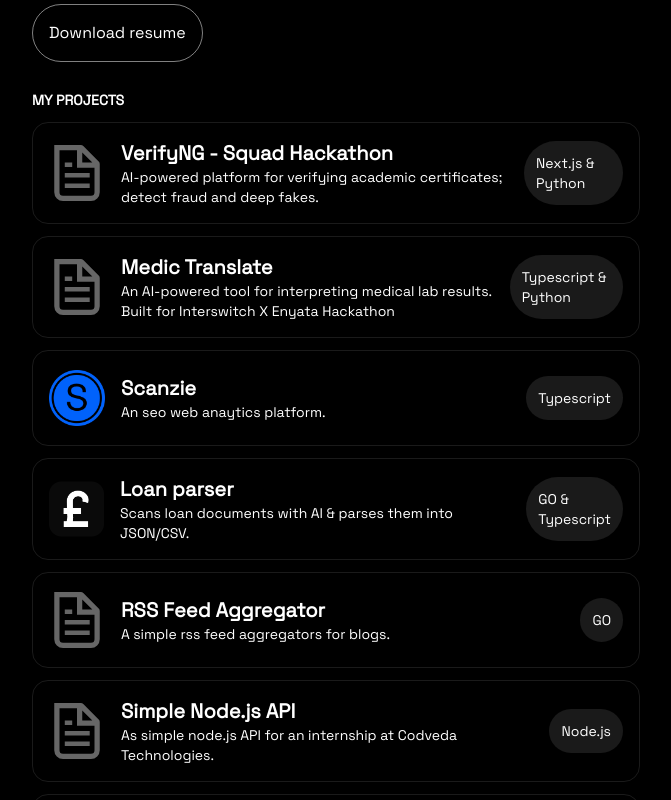
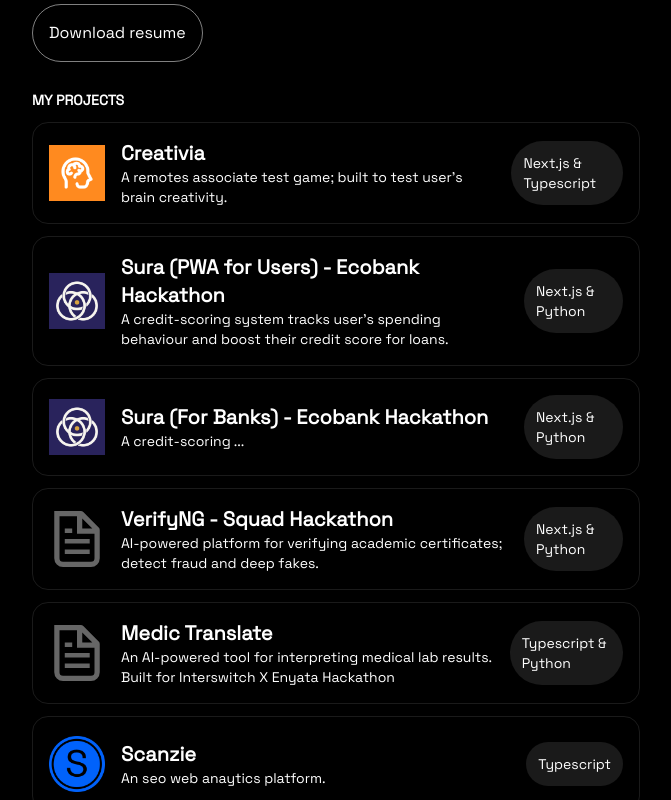
Before and after one commit to fisayo-dev/fisayobadina, a Next.js app: page / in a window 1280 px wide. Shown: the part 620-1420 px from the top of the page, without its empty margins (304-975 px from the left). Built offline with nearby package versions, Linux system fonts and the light colour scheme.

Commit message:
chore: add  new projects and images

```diff
--- a/app/page.tsx
+++ b/app/page.tsx
@@ -17,6 +17,30 @@
 }
 const Home = () => {
   const projects: Projects[] = [
+    {
+      link: "https://creativia-eight.vercel.app/",
+      name: "Creativia",
+      description:
+        "A remotes associate test game; built to test user's brain creativity.",
+      language: "Next.js & Typescript",
+       image: "/logos/creativia.png",
+    },
+    {
+      link: "https://surausers.vercel.app/",
+      name: "Sura (PWA for Users) - Ecobank Hackathon",
+      description:
+        "A credit-scoring system tracks user's spending behaviour and boost their credit score for loans.",
+      language: "Next.js & Python",
+       image: "/logos/sura.png",
+    },
+    {
+      link: "https://sura-seven.vercel.app/",
+      name: "Sura (For Banks) - Ecobank Hackathon",
+      description:
+        "A credit-scoring API that banks (Ecobank) can integrate into their app and effectively evaluate a user's credit score based on spending activities.",
+      language: "Next.js & Python",
+       image: "/logos/sura.png",
+    },
     {
       link: "https://verifyng-three.vercel.app/",
       name: "VerifyNG - Squad Hackathon",
@@ -50,13 +74,6 @@
       name: "RSS Feed Aggregator",
       description: "A simple rss feed aggregators for blogs.",
       language: "GO",
-    },
-    {
-      link: "https://raccvoting.vercel.app/",
-      name: "Simple Node.js API",
-      description:
-        "As simple node.js API for an internship at Codveda Technologies.",
-      language: "Node.js",
     },
     {
       link: "https://bookmark-hub-lilac.vercel.app/",
```
Also changed, not shown: public/logos/creativia.png (added), public/logos/sura.png (added).
